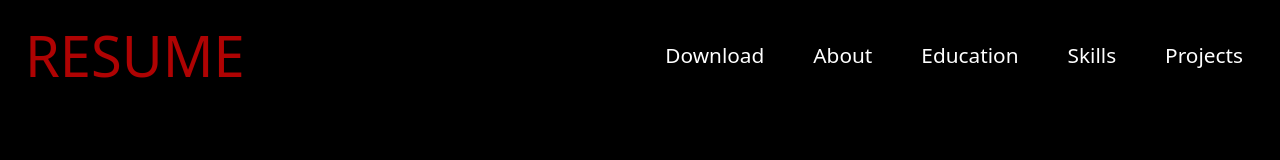
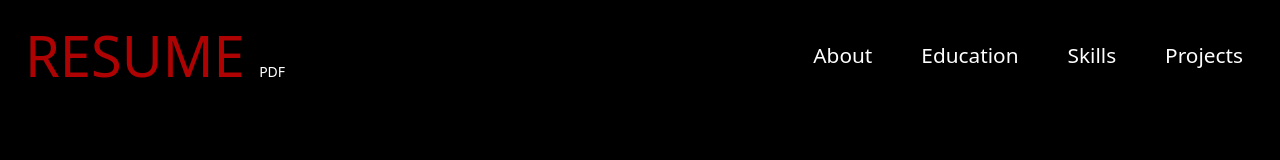
Before and after one commit to vs227/Resume, a plain HTML site: page index.html in a window 1280 px wide. Shown: the top 160 px of the page. Drawn offline with Linux system fonts and the light colour scheme; a web font is replaced by a local one.

Commit message:
newly made

```diff
--- a/index.html
+++ b/index.html
@@ -12,10 +12,11 @@
 
     <!-- 🔳 Navbar -->
     <nav id="navbar">
-        <div class="logo">RESUME </div>
+        <div class="logo">RESUME
+            <a class="pdf" href="NewResume.pdf" target="_blank">PDF</a>
+        </div>
         <button class="menu-toggle">&#9776;</button>
         <ul class="nav-links scroll-right">
-            <li><a href="components/robot.png" download class="download">Download</a></li>
             <li><a href="#about">About</a></li>
             <li><a href="#education">Education</a></li>
             <li><a href="#skills">Skills</a></li>
--- a/js/myjQuery.js
+++ b/js/myjQuery.js
@@ -58,13 +58,15 @@ $(document).ready(function () {
   }
 
   // Optimize scroll event handling
-  $(window).on('scroll load', function () {
+ $(window).on('scroll load', function () {
     checkInView();
-  });
+});
 
-  document.getElementById('emiProject').addEventListener('click', function () {
+$('#emiProject').on('click', function () {
     window.open("https://vs227.github.io/LoanEMICal/", "_blank");
 });
+
+
 
 setInterval(() => {
       $('.loadingText').each(function () {
--- a/styles.css
+++ b/styles.css
@@ -46,6 +46,19 @@ body{
     color: white;
     border: none;
     cursor: pointer;
+}
+
+.pdf {
+    font-family: "Bitcount Grid Double", system-ui;
+    color:white;
+    text-decoration: none;
+    border-radius: 5px;
+    font-size: 14px;
+    transition: 0.3s, color 0.3s;
+}
+
+.pdf:hover{
+    color:red;
 }
 
 
```
Also changed, not shown: 1 other file.
